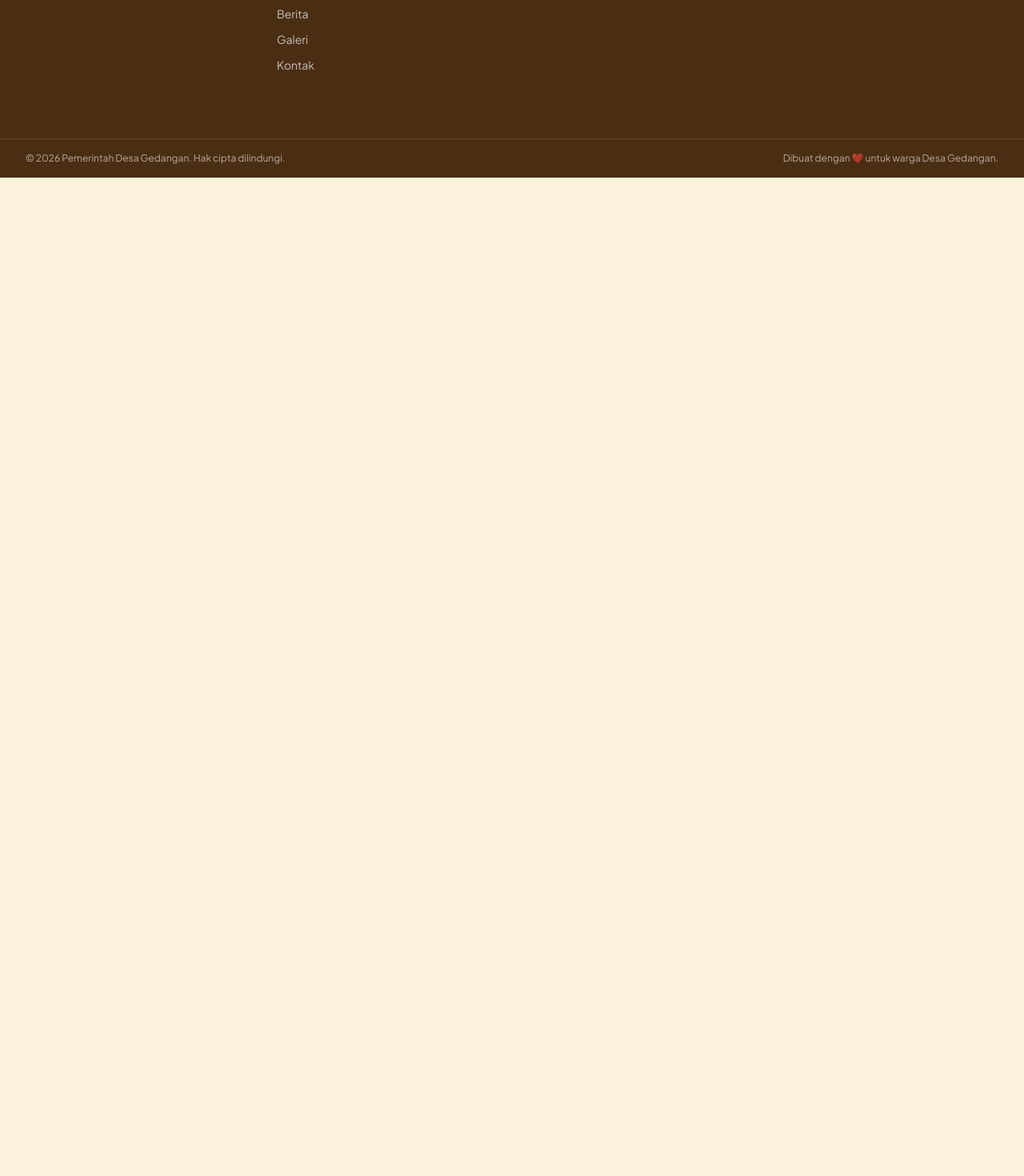
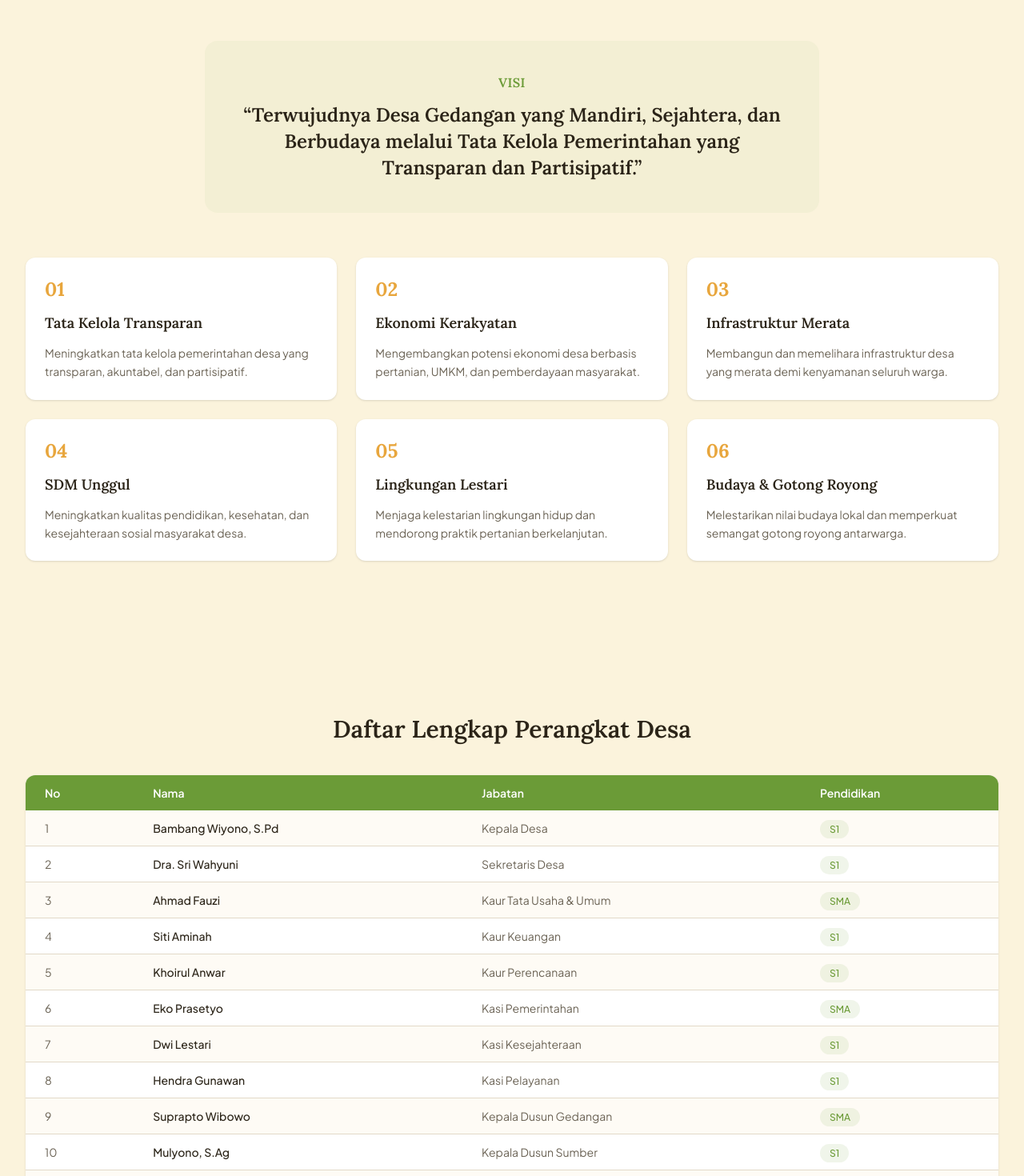
Before and after one commit to AlvinoWJ/gedangan-village, a Next.js app: page / in a window 1280 px wide. Shown: the part 2720-4190 px from the top of the page at 80% size. Before the commit the page ends 2942 px from the top, so only its background shows below. Built offline with nearby package versions, Linux system fonts and the light colour scheme.

Commit message:
feat: add VisiMisiSection and PerangkatSection components with related data for enhanced village profile display

```diff
--- a/src/app/page.tsx
+++ b/src/app/page.tsx
@@ -1,6 +1,8 @@
 import { Hero } from "@/components/sections/Hero";
 import { ProfilDesaSection } from "@/components/sections/ProfilDesaSection";
 import { ProgramSection } from "@/components/sections/ProgramSection";
+import { VisiMisiSection } from "@/components/sections/VisiMisiSection";
+import { PerangkatSection } from "@/components/sections/PerangkatSection";
 
 export default function Home() {
   return (
@@ -8,6 +10,8 @@ export default function Home() {
       <Hero />
       <ProfilDesaSection />
       <ProgramSection />
+      <VisiMisiSection />
+      <PerangkatSection />
       {/* TODO: StatsSection, TentangDesaSection, ProgramSection, NewsSection, ContactSection */}
     </>
   );
--- /dev/null
+++ b/src/components/common/PerangkatCard.tsx
@@ -0,0 +1,17 @@
+import type { PerangkatDesa } from "@/lib/data/perangkat";
+
+export function PerangkatCard({ nama, jabatan, pendidikan }: PerangkatDesa) {
+  return (
+    <div className="rounded-xl bg-surface p-4 shadow-sm">
+      <p className="font-heading text-sm font-semibold text-text-primary">
+        {nama}
+      </p>
+      <div className="mt-2 flex items-center justify-between gap-2">
+        <span className="rounded-full bg-primary/10 px-3 py-1 text-xs font-medium text-primary">
+          {jabatan}
+        </span>
+        <span className="text-xs text-text-secondary">{pendidikan}</span>
+      </div>
+    </div>
+  );
+}
--- /dev/null
+++ b/src/components/sections/PerangkatSection.tsx
@@ -0,0 +1,55 @@
+import { Container } from "@/components/common/Container";
+import { PerangkatCard } from "@/components/common/PerangkatCard";
+import { perangkatSection, perangkatDesa } from "@/lib/data/perangkat";
+
+export function PerangkatSection() {
+  return (
+    <section className="bg-background py-12 md:py-20 lg:py-24">
+      <Container className="space-y-8 md:space-y-10">
+        <h2 className="text-center font-heading text-xl font-semibold text-text-primary md:text-3xl">
+          {perangkatSection.heading}
+        </h2>
+
+        {/* Desktop: tabel penuh */}
+        <div className="hidden overflow-hidden rounded-xl bg-surface shadow-sm md:table md:w-full">
+          <table className="w-full text-left text-sm">
+            <thead className="bg-primary text-white">
+              <tr>
+                <th className="px-6 py-3 font-semibold">No</th>
+                <th className="px-6 py-3 font-semibold">Nama</th>
+                <th className="px-6 py-3 font-semibold">Jabatan</th>
+                <th className="px-6 py-3 font-semibold">Pendidikan</th>
+              </tr>
+            </thead>
+            <tbody>
+              {perangkatDesa.map((p, index) => (
+                <tr
+                  key={p.id}
+                  className="border-b border-border last:border-none odd:bg-accent/5"
+                >
+                  <td className="px-6 py-3 text-text-secondary">{index + 1}</td>
+                  <td className="px-6 py-3 font-medium text-text-primary">
+                    {p.nama}
+                  </td>
+                  <td className="px-6 py-3 text-text-secondary">{p.jabatan}</td>
+                  <td className="px-6 py-3">
+                    <span className="rounded-full bg-primary/10 px-3 py-1 text-xs font-medium text-primary">
+                      {p.pendidikan}
+                    </span>
+                  </td>
+                </tr>
+              ))}
+            </tbody>
+          </table>
+        </div>
+
+        {/* Mobile: card per orang */}
+        <div className="space-y-3 md:hidden">
+          {perangkatDesa.map((p) => (
+            <PerangkatCard key={p.id} {...p} />
+          ))}
+        </div>
+      </Container>
+    </section>
+  );
+}
--- /dev/null
+++ b/src/components/sections/VisiMisiSection.tsx
@@ -0,0 +1,51 @@
+import { Container } from "@/components/common/Container";
+import { SectionBadge } from "@/components/common/SectionBadge";
+import { visiMisiSection, visi, misiItems } from "@/lib/data/visi-misi";
+
+export function VisiMisiSection() {
+  return (
+    <section className="bg-background py-12 md:py-20 lg:py-24">
+      <Container className="space-y-10 md:space-y-14">
+        <div className="mx-auto max-w-2xl space-y-3 text-center">
+          <SectionBadge>{visiMisiSection.eyebrow}</SectionBadge>
+          <h2 className="font-heading text-xl font-semibold text-text-primary md:text-3xl">
+            {visiMisiSection.heading}
+          </h2>
+          <p className="text-sm leading-relaxed text-text-secondary md:text-base">
+            {visiMisiSection.lead}
+          </p>
+        </div>
+
+        {/* Visi — teks besar, sesuai §7 */}
+        <div className="mx-auto max-w-3xl rounded-2xl bg-primary/5 p-6 text-center md:p-10">
+          <span className="font-heading text-sm font-semibold tracking-wide text-primary uppercase md:text-base">
+            {visi.title}
+          </span>
+          <p className="mt-3 font-heading text-lg leading-snug font-semibold text-text-primary md:text-2xl">
+            &ldquo;{visi.text}&rdquo;
+          </p>
+        </div>
+
+        {/* Misi — grid card, konsisten gaya dengan card Program (§7) */}
+        <div className="grid grid-cols-1 gap-4 sm:grid-cols-2 md:gap-6 lg:grid-cols-3">
+          {misiItems.map((item) => (
+            <div
+              key={item.number}
+              className="flex flex-col gap-3 rounded-xl bg-surface p-4 shadow-sm md:p-6"
+            >
+              <span className="font-heading text-2xl font-bold text-accent">
+                {item.number}
+              </span>
+              <h3 className="font-heading text-base font-semibold text-text-primary md:text-lg">
+                {item.title}
+              </h3>
+              <p className="text-xs leading-relaxed text-text-secondary md:text-sm">
+                {item.description}
+              </p>
+            </div>
+          ))}
+        </div>
+      </Container>
+    </section>
+  );
+}
--- /dev/null
+++ b/src/lib/data/perangkat.ts
@@ -0,0 +1,74 @@
+export interface PerangkatDesa {
+  id: string;
+  nama: string;
+  jabatan: string;
+  pendidikan: string;
+}
+
+export const perangkatSection = {
+  heading: "Daftar Lengkap Perangkat Desa",
+} as const;
+
+export const perangkatDesa: PerangkatDesa[] = [
+  {
+    id: "1",
+    nama: "Bambang Wiyono, S.Pd",
+    jabatan: "Kepala Desa",
+    pendidikan: "S1",
+  },
+  {
+    id: "2",
+    nama: "Dra. Sri Wahyuni",
+    jabatan: "Sekretaris Desa",
+    pendidikan: "S1",
+  },
+  {
+    id: "3",
+    nama: "Ahmad Fauzi",
+    jabatan: "Kaur Tata Usaha & Umum",
+    pendidikan: "SMA",
+  },
+  { id: "4", nama: "Siti Aminah", jabatan: "Kaur Keuangan", pendidikan: "S1" },
+  {
+    id: "5",
+    nama: "Khoirul Anwar",
+    jabatan: "Kaur Perencanaan",
+    pendidikan: "S1",
+  },
+  {
+    id: "6",
+    nama: "Eko Prasetyo",
+    jabatan: "Kasi Pemerintahan",
+    pendidikan: "SMA",
+  },
+  {
+    id: "7",
+    nama: "Dwi Lestari",
+    jabatan: "Kasi Kesejahteraan",
+    pendidikan: "S1",
+  },
+  {
+    id: "8",
+    nama: "Hendra Gunawan",
+    jabatan: "Kasi Pelayanan",
+    pendidikan: "S1",
+  },
+  {
+    id: "9",
+    nama: "Suprapto Wibowo",
+    jabatan: "Kepala Dusun Gedangan",
+    pendidikan: "SMA",
+  },
+  {
+    id: "10",
+    nama: "Mulyono, S.Ag",
+    jabatan: "Kepala Dusun Sumber",
+    pendidikan: "S1",
+  },
+  {
+    id: "11",
+    nama: "Agus Santoso",
+    jabatan: "Kepala Dusun Ngiwel",
+    pendidikan: "SMA",
+  },
+];
--- /dev/null
+++ b/src/lib/data/visi-misi.ts
@@ -0,0 +1,55 @@
+export const visiMisiSection = {
+  eyebrow: "Visi Misi",
+  heading: "Desa Gedangan",
+  lead: "Adanya Visi Misi Desa sebagai pedoman dan arah pembangunan desa agar seluruh program serta kegiatan dapat berjalan secara terencana dan sesuai dengan kebutuhan masyarakat.",
+} as const;
+
+export const visi = {
+  title: "Visi",
+  text: "Terwujudnya Desa Gedangan yang Mandiri, Sejahtera, dan Berbudaya melalui Tata Kelola Pemerintahan yang Transparan dan Partisipatif.",
+} as const;
+
+export interface MisiItem {
+  number: string;
+  title: string;
+  description: string;
+}
+
+export const misiItems: MisiItem[] = [
+  {
+    number: "01",
+    title: "Tata Kelola Transparan",
+    description:
+      "Meningkatkan tata kelola pemerintahan desa yang transparan, akuntabel, dan partisipatif.",
+  },
+  {
+    number: "02",
+    title: "Ekonomi Kerakyatan",
+    description:
+      "Mengembangkan potensi ekonomi desa berbasis pertanian, UMKM, dan pemberdayaan masyarakat.",
+  },
+  {
+    number: "03",
+    title: "Infrastruktur Merata",
+    description:
+      "Membangun dan memelihara infrastruktur desa yang merata demi kenyamanan seluruh warga.",
+  },
+  {
+    number: "04",
+    title: "SDM Unggul",
+    description:
+      "Meningkatkan kualitas pendidikan, kesehatan, dan kesejahteraan sosial masyarakat desa.",
+  },
+  {
+    number: "05",
+    title: "Lingkungan Lestari",
+    description:
+      "Menjaga kelestarian lingkungan hidup dan mendorong praktik pertanian berkelanjutan.",
+  },
+  {
+    number: "06",
+    title: "Budaya & Gotong Royong",
+    description:
+      "Melestarikan nilai budaya lokal dan memperkuat semangat gotong royong antarwarga.",
+  },
+];
```
